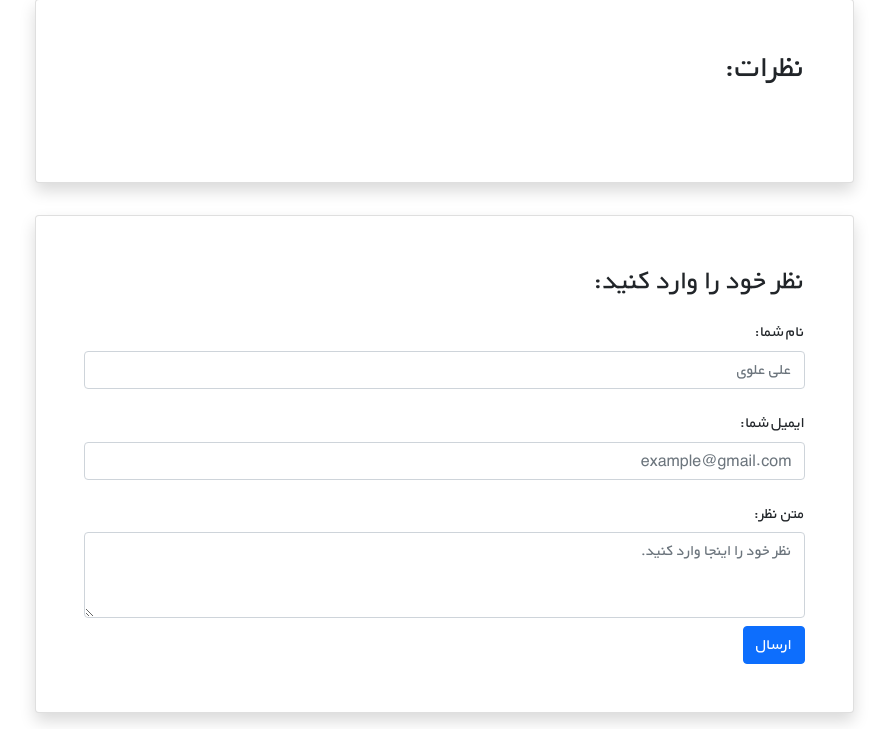
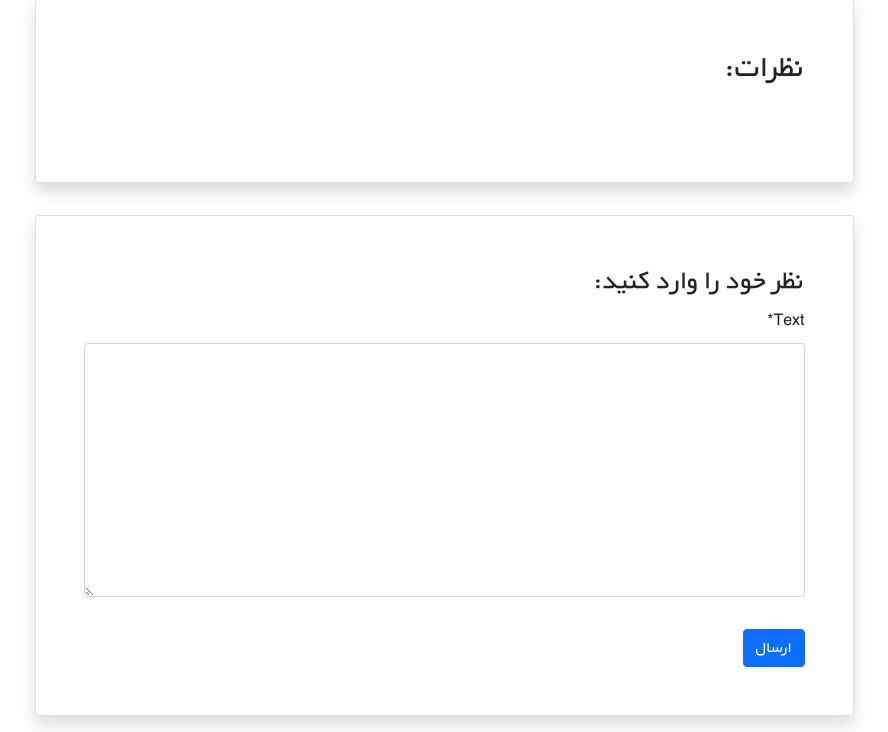
Before and after one commit to mazzberry/Django-project-Bookstore, a Django app: template books/templates/books/book_detail.html in a window 1280 px wide. Shown: the part 409-1141 px from the top of the page, without its empty margins (196-1084 px from the left). Run offline with Django 5.2, Linux system fonts and the light colour scheme; the template is opened without the code that fills it: values that come from a table or form of the project are taken from there, others are empty; some libraries are stand-ins or nearby versions.

Commit message:
add crispy to page for forms & create proper form to enter information

```diff
--- a/books/templates/books/book_detail.html
+++ b/books/templates/books/book_detail.html
@@ -1,5 +1,6 @@
 {% extends '_base.html' %}
 {% load book_tags %}
+{% load crispy_forms_tags %}
 
 {% block page_title %} جزئیات کتاب {{ book.title }}{% endblock %}
 
@@ -56,20 +57,22 @@
                 <div class="card shadow my-3 p-5 w-sm-75 w-100">
                     <h3>نظر خود را وارد کنید:</h3>
                     <form method="POST">
-                        <div class="form-group py-2">
-                            <label class="py-1" for="author_name">نام شما:</label>
-                            <input type="text" class="form-control" placeholder="علی علوی" name="author_name">
-                        </div>
-                        <div class="form-group py-2">
-                            <label class="py-1" for="email">ایمیل شما:</label>
-                            <input type="email" class="form-control" placeholder="example@gmail.com" name="email">
-                        </div>
-                        <div class="form-group py-2">
-                            <label class="py-1" for="comment_text">متن نظر:</label>
-                            <textarea class="form-control" name="text" rows="3"
-                                      placeholder="نظر خود را اینجا وارد کنید."></textarea>
-                        </div>
-                        <button type="submit" class="btn btn-primary">ارسال</button>
+                        {% csrf_token %}
+{#                        <div class="form-group py-2">#}
+{#                            <label class="py-1" for="author_name">نام شما:</label>#}
+{#                            <input type="text" class="form-control" placeholder="علی علوی" name="author_name">#}
+{#                        </div>#}
+{#                        <div class="form-group py-2">#}
+{#                            <label class="py-1" for="email">ایمیل شما:</label>#}
+{#                            <input type="email" class="form-control" placeholder="example@gmail.com" name="email">#}
+{#                        </div>#}
+{#                        <div class="form-group py-2">#}
+{#                            <label class="py-1" for="comment_text">متن نظر:</label>#}
+{#                            <textarea class="form-control" name="text" rows="3"#}
+{#                                      placeholder="نظر خود را اینجا وارد کنید."></textarea>#}
+{#                        </div>#}
+                        {{ comment_form | crispy }}
+                        <button type="submit" class="btn btn-primary mt-3">ارسال</button>
                     </form>
                 </div>
             </div>
```
